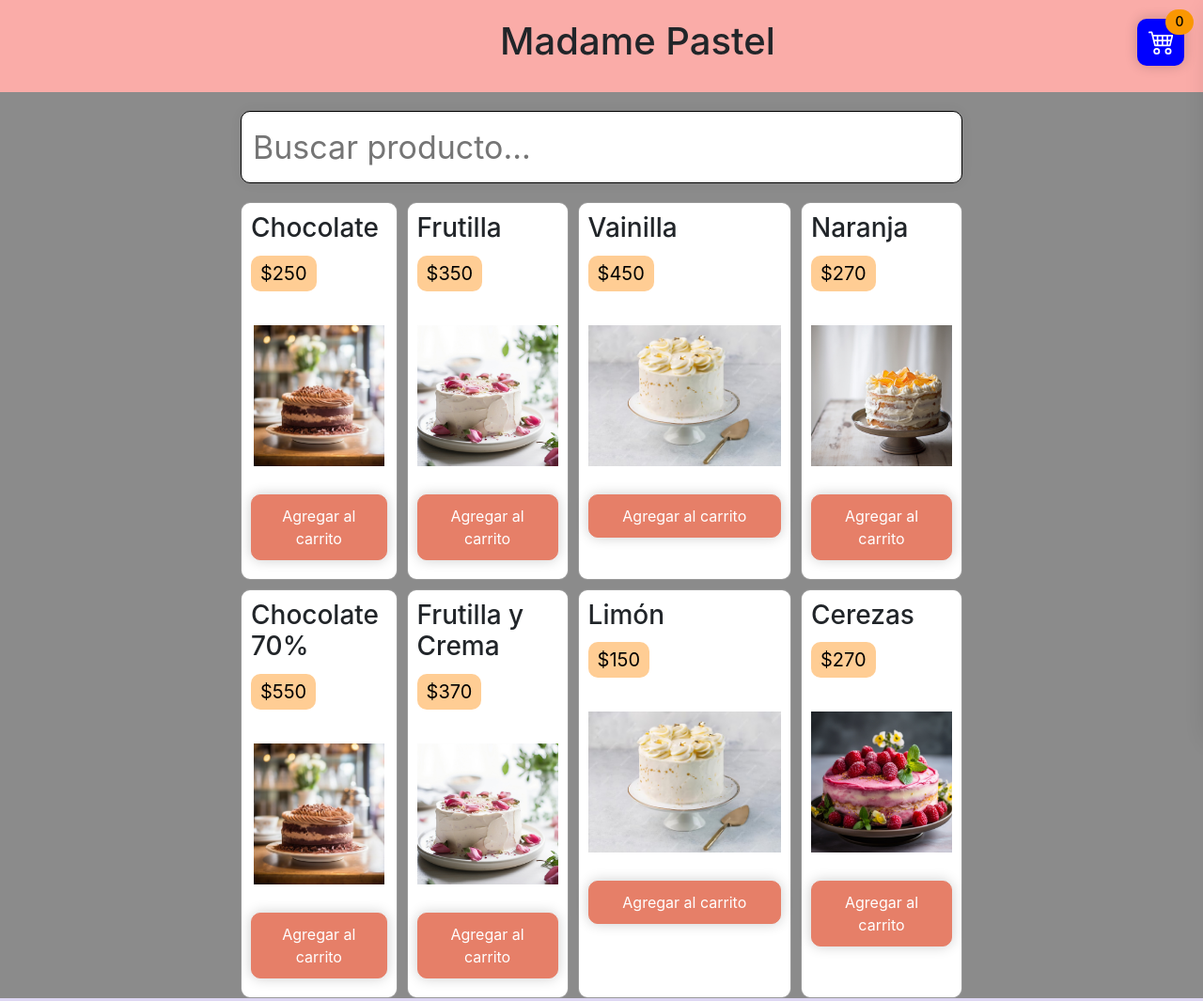
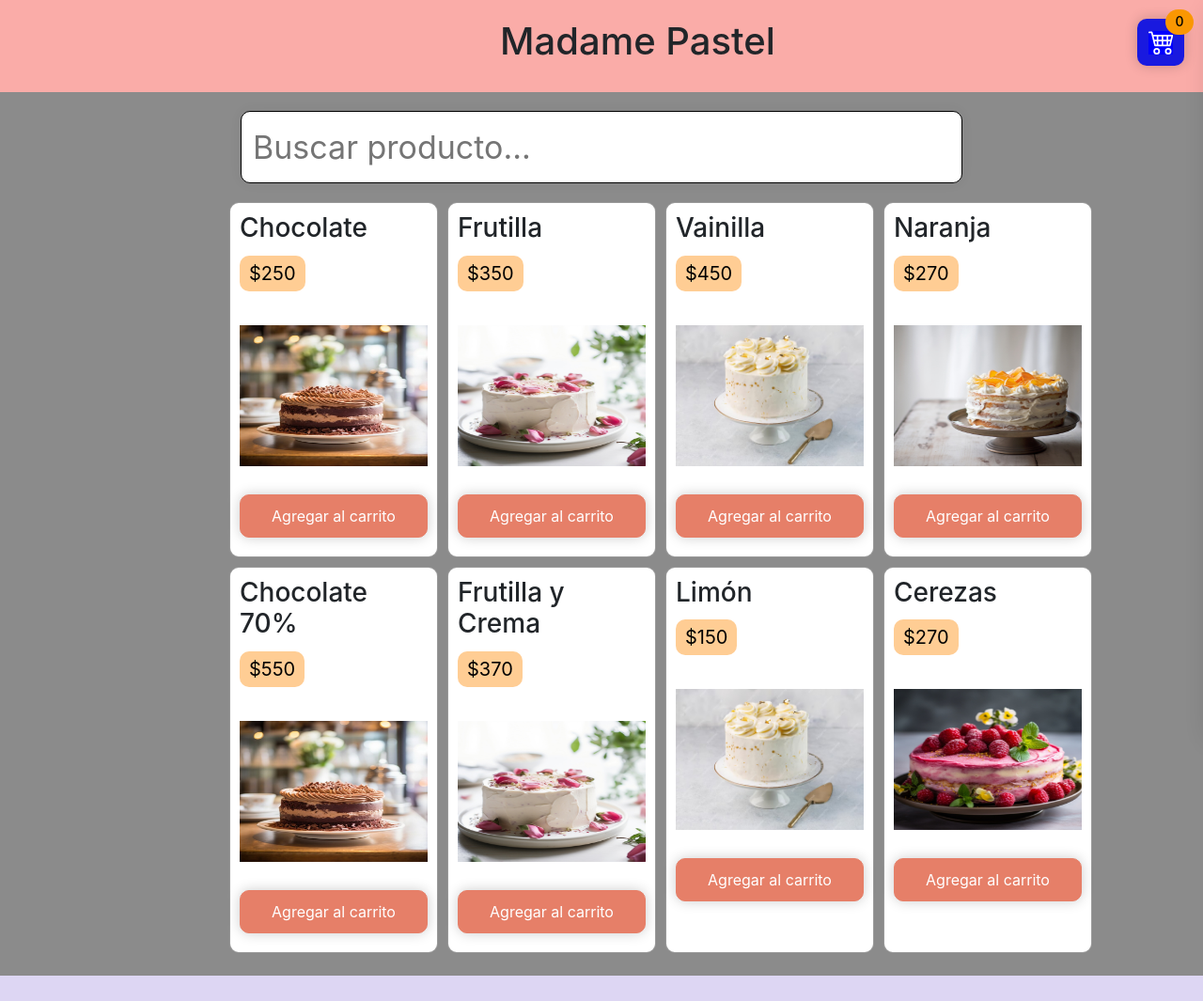
Before and after one commit to Drazacks/ProyectoFinalJavaScrip_RizzoFederico, a plain HTML site: page index.html in a window 1280 px wide. Shown: the top 1065 px of the page at 94% size. Drawn offline with nearby package versions, Linux system fonts and the light colour scheme; some packages are replaced by stand-ins of ours; a script that the page names is missing; a web font is replaced by a local one.

Commit message:
commit 2.2

```diff
--- a/css/style.css
+++ b/css/style.css
@@ -10,18 +10,7 @@ body {
   background-color: rgb(139, 139, 139);
 }
 
-/* Media queries para tamaños de pantalla diferentes */
-@media screen and (max-width: 768px) {
-  /* Estilos para pantallas pequeñas */
-}
 
-@media screen and (min-width: 769px) and (max-width: 1024px) {
-  /* Estilos para pantallas medianas */
-}
-
-@media screen and (min-width: 1025px) {
-  /* Estilos para pantallas grandes */
-}
 
 
 /* -----------------Header----------------- */
@@ -87,7 +76,7 @@ section h2 {
   cursor: pointer;
   color: rgb(0, 0, 0);
   box-shadow: 0px 0px 14px 0px rgba(0, 0, 0, 0.2);
-  background: url("../img/cart.png") center center no-repeat blue;
+  background: url("../img/cart.png") center center no-repeat rgb(25, 25, 223);
 }
 section h2 span {
   display: block;
@@ -164,6 +153,7 @@ section h4 {
   grid-column-gap: 10px;
   grid-row-gap: 10px;
   height: auto;
+
 }
 .producto {
   border: 1px solid rgba(0, 0, 0, 0.4);
--- a/index.html
+++ b/index.html
@@ -27,7 +27,7 @@
     </header>
     <main>
         <input type="text" id="inputBuscar" value="" placeholder="Buscar producto..." />
-        <div id="productos">
+        <div id="productos" class="row">
         </div>
     </main>
 
@@ -43,6 +43,7 @@
             <button href="#" id="botonVaciar" class="btn btnComprar oculto">Vaciar Carrito</button>
         </div>
     </section>
+    <br>
 
     <footer class=" text-dark pt-5 pb-4">
         <div class="container text-center text-md-start">
--- a/js/main.js
+++ b/js/main.js
@@ -57,11 +57,11 @@ function cargarProductos(productos) {
   divProductos.innerHTML = "";
   for (const producto of productos) {
     divProductos.innerHTML += `
-        <div class="producto colorTarjeta">
+        <div class="producto colorTarjeta ">
             <h3>${producto.nombre}</h3>
             <p class="precio">$${producto.precio}</p>
             <div class="imagen">
-              <img src="img/${producto.imagen}" />
+              <img src="img/${producto.imagen}" alt="Card image cap" width="200" height="200"/>
             </div>
             <a href="#" class="btn btnAgregar" data-id="${producto.id}">Agregar al carrito</a>
         </div>
```
